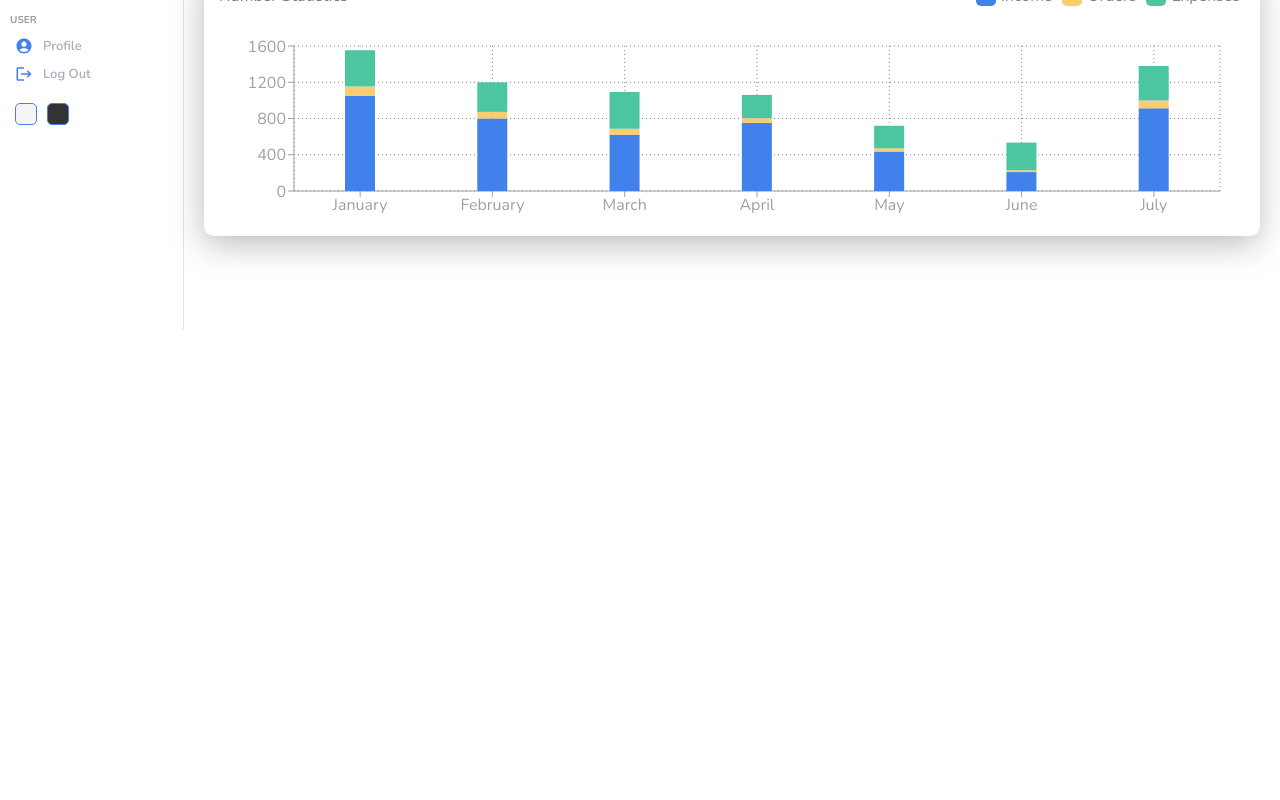
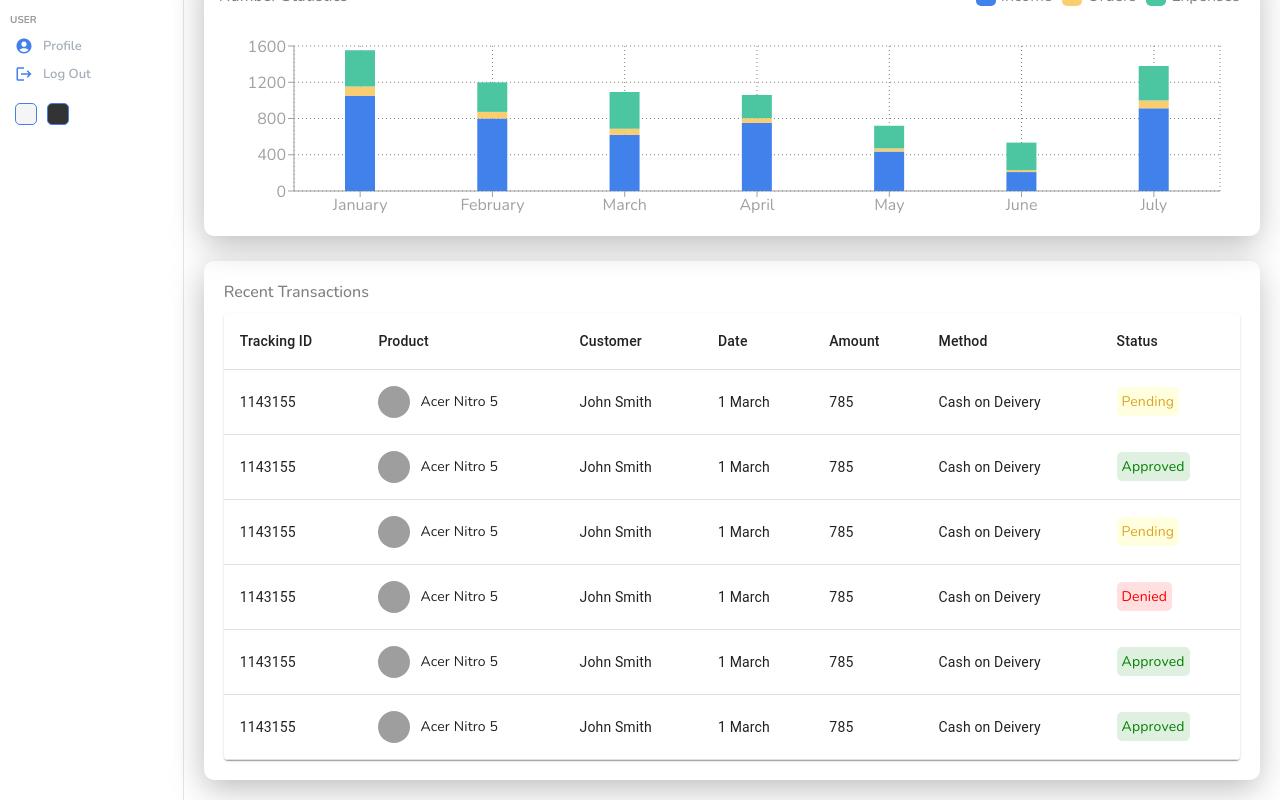
Before and after one commit to blairesc/Dashboard, a React (Create React App) app: page / in a window 1280 px wide. Shown: the part 470-1270 px from the top of the page. Before the commit the page ends 800 px from the top, so only its background shows below. Built offline with nearby package versions, Linux system fonts and the light colour scheme; grey boxes are pictures that could not be loaded.

Commit message:
create data table

```diff
--- /dev/null
+++ b/src/components/tablelist/TableList.jsx
@@ -0,0 +1,120 @@
+import "./tablelist.scss";
+import Table from '@mui/material/Table';
+import TableBody from '@mui/material/TableBody';
+import TableCell from '@mui/material/TableCell';
+import TableContainer from '@mui/material/TableContainer';
+import TableHead from '@mui/material/TableHead';
+import TableRow from '@mui/material/TableRow';
+import Paper from '@mui/material/Paper';
+
+const TableList = () => {
+  const rows = [
+    {
+        id: 1143155,
+        product: "Acer Nitro 5",
+        img: "https://images.unsplash.com/photo-1633174524827-db00a6b7bc74?ixlib=rb-4.0.3&ixid=MnwxMjA3fDB8MHxzZWFyY2h8M3x8YW1hem9ufGVufDB8fDB8fA%3D%3D&auto=format&fit=crop&w=800&q=60",
+        customer: "John Smith",
+        date: "1 March",
+        amount: 785,
+        method: "Cash on Deivery",
+        status: "Pending",
+
+    },
+    {
+        id: 1143155,
+        product: "Acer Nitro 5",
+        img: "https://images.unsplash.com/photo-1633174524827-db00a6b7bc74?ixlib=rb-4.0.3&ixid=MnwxMjA3fDB8MHxzZWFyY2h8M3x8YW1hem9ufGVufDB8fDB8fA%3D%3D&auto=format&fit=crop&w=800&q=60",
+        customer: "John Smith",
+        date: "1 March",
+        amount: 785,
+        method: "Cash on Deivery",
+        status: "Approved",
+
+    },
+    {
+        id: 1143155,
+        product: "Acer Nitro 5",
+        img: "https://images.unsplash.com/photo-1633174524827-db00a6b7bc74?ixlib=rb-4.0.3&ixid=MnwxMjA3fDB8MHxzZWFyY2h8M3x8YW1hem9ufGVufDB8fDB8fA%3D%3D&auto=format&fit=crop&w=800&q=60",
+        customer: "John Smith",
+        date: "1 March",
+        amount: 785,
+        method: "Cash on Deivery",
+        status: "Pending",
+
+    },
+    {
+        id: 1143155,
+        product: "Acer Nitro 5",
+        img: "https://images.unsplash.com/photo-1633174524827-db00a6b7bc74?ixlib=rb-4.0.3&ixid=MnwxMjA3fDB8MHxzZWFyY2h8M3x8YW1hem9ufGVufDB8fDB8fA%3D%3D&auto=format&fit=crop&w=800&q=60",
+        customer: "John Smith",
+        date: "1 March",
+        amount: 785,
+        method: "Cash on Deivery",
+        status: "Denied",
+
+    },
+    {
+        id: 1143155,
+        product: "Acer Nitro 5",
+        img: "https://images.unsplash.com/photo-1633174524827-db00a6b7bc74?ixlib=rb-4.0.3&ixid=MnwxMjA3fDB8MHxzZWFyY2h8M3x8YW1hem9ufGVufDB8fDB8fA%3D%3D&auto=format&fit=crop&w=800&q=60",
+        customer: "John Smith",
+        date: "1 March",
+        amount: 785,
+        method: "Cash on Deivery",
+        status: "Approved",
+
+    },
+    {
+        id: 1143155,
+        product: "Acer Nitro 5",
+        img: "https://images.unsplash.com/photo-1633174524827-db00a6b7bc74?ixlib=rb-4.0.3&ixid=MnwxMjA3fDB8MHxzZWFyY2h8M3x8YW1hem9ufGVufDB8fDB8fA%3D%3D&auto=format&fit=crop&w=800&q=60",
+        customer: "John Smith",
+        date: "1 March",
+        amount: 785,
+        method: "Cash on Deivery",
+        status: "Approved",
+
+    }
+  ];
+  return (
+    <TableContainer component={Paper} className="table">
+      <Table sx={{ minWidth: 650 }} aria-label="simple table">
+        <TableHead>
+          <TableRow>
+            <TableCell className="tableCell">Tracking ID</TableCell>
+            <TableCell className="tableCell">Product</TableCell>
+            <TableCell className="tableCell">Customer</TableCell>
+            <TableCell className="tableCell">Date</TableCell>
+            <TableCell className="tableCell">Amount</TableCell>
+            <TableCell className="tableCell">Method</TableCell>
+            <TableCell className="tableCell">Status</TableCell>
+          </TableRow>
+        </TableHead>
+        <TableBody>
+          {rows.map((row) => (
+            <TableRow key={row.id} >
+              <TableCell className="tableCell">{row.id}</TableCell>
+              <TableCell className="tableCell">
+                <div className="cellWrapper">
+                  <img src={row.img} alt={row.product} className="image" />
+                  {row.product}
+                </div>
+              </TableCell>
+              <TableCell className="tableCell">{row.customer}</TableCell>
+              <TableCell className="tableCell">{row.date}</TableCell>
+              <TableCell className="tableCell">{row.amount}</TableCell>
+              <TableCell className="tableCell">{row.method}</TableCell>
+              <TableCell className="tableCell">
+                <span className={`status ${row.status}`}>
+                  {row.status}
+                </span>
+              </TableCell>
+            </TableRow>
+          ))}
+        </TableBody>
+      </Table>
+    </TableContainer>
+  )
+}
+
+export default TableList;
--- /dev/null
+++ b/src/components/tablelist/tablelist.scss
@@ -0,0 +1,32 @@
+.table {
+    .cellWrapper {
+        display: flex;
+        align-items: center;
+
+        .image {
+            width: 32px;
+            height: 32px;
+            border-radius: 50%;
+            margin-right: 10px;
+            object-fit: cover;
+        }
+    }
+
+    .status {
+        padding: 5px;
+        border-radius: 5px;
+
+        &.Approved {
+            color: green;
+            background-color: rgba(0, 128, 0, 0.122);
+        }
+        &.Pending {
+            color: goldenrod;
+            background-color: rgba(255, 255, 0, 0.122);
+        }
+        &.Denied {
+            color: red;
+            background-color: rgba(255, 0, 0, 0.125);
+        }
+    }
+}
--- a/src/pages/home/Home.jsx
+++ b/src/pages/home/Home.jsx
@@ -4,14 +4,15 @@ import NavBar from "../../components/navbar/NavBar";
 import Widget from "../../components/widget/Widget";
 import FeaturedChart from "../../components/featured/FeaturedChart";
 import Chart from "../../components/chart/Chart";
+import TableList from "../../components/tablelist/TableList";
 
 const Home = () => {
   return (
     <div className="home">
       <Sidebar />
+
       <div className="homeContainer">
         <NavBar />
-
         <div className="featuredContainer">
           <div className="leftWidgets">
             <Widget type="user" />
@@ -23,11 +24,15 @@ const Home = () => {
           </div>
           <FeaturedChart />
         </div>
-
         <div className="chartContainer">
           <Chart />
         </div>
+        <div className="listContainer">
+          <div className="listTitle">Recent Transactions</div>
+          <TableList />
+        </div>
       </div>
+
     </div>
   )
 }
--- a/src/pages/home/home.scss
+++ b/src/pages/home/home.scss
@@ -16,5 +16,21 @@
             padding: 5px 20px;
         }
 
+        .listContainer {
+            box-shadow: -1px 9px 33px -1px rgba(168,168,168,0.79);
+            -webkit-box-shadow: -1px 9px 33px -1px rgba(168,168,168,0.79);
+            -moz-box-shadow: -1px 9px 33px -1px rgba(168,168,168,0.79);
+            padding: 20px;
+            margin: 20px;
+            border-radius: 10px;
+
+            .listTitle {
+                font-size: 16px;
+                font-weight: 500;
+                color: gray;
+                margin-bottom: 10px;
+            }
+        }
+
     }
 }
```
